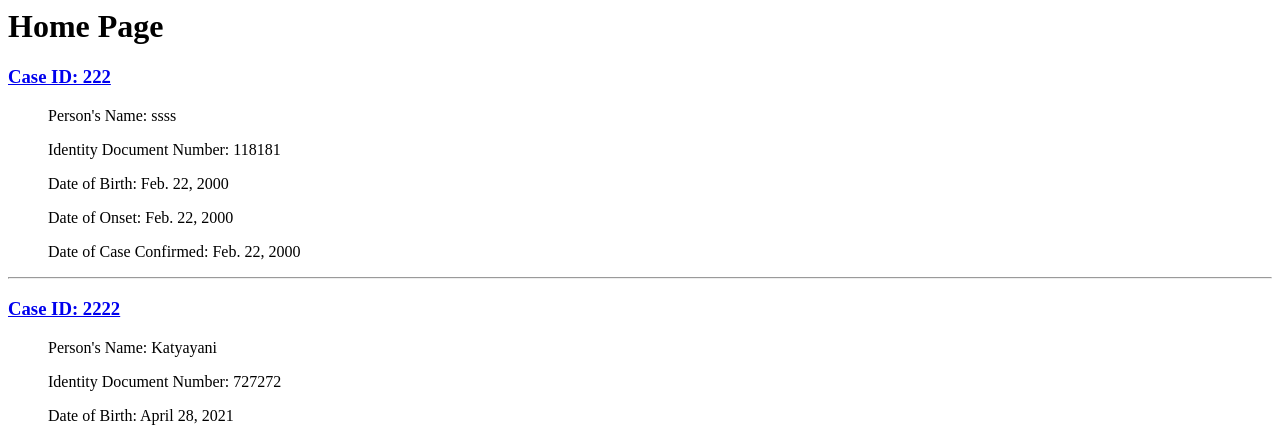
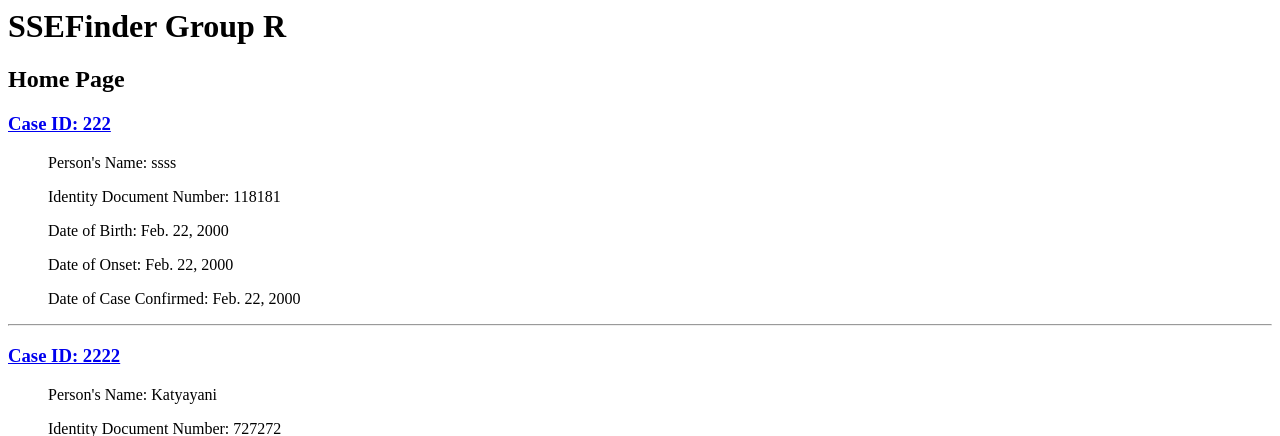
Before and after one commit to Alkmeerd/SSEFinder, a Django app: page /users/home_page in a window 1280 px wide. Shown: the top 436 px of the page. Run offline with Django 3.2, Linux system fonts and the light colour scheme; data comes from the database, SQL or seed files in the repository.

Commit message:
Update home_page.html

```diff
--- a/SSEFinder-groupR/users/templates/home_page.html
+++ b/SSEFinder-groupR/users/templates/home_page.html
@@ -1,4 +1,5 @@
-<h1> Home Page </h1>
+<h1> SSEFinder Group R </h1>
+<h2> Home Page </h2>
 
   {% for case in object_list %}
   <a href="{% url 'case_events_details' case %}">
```
